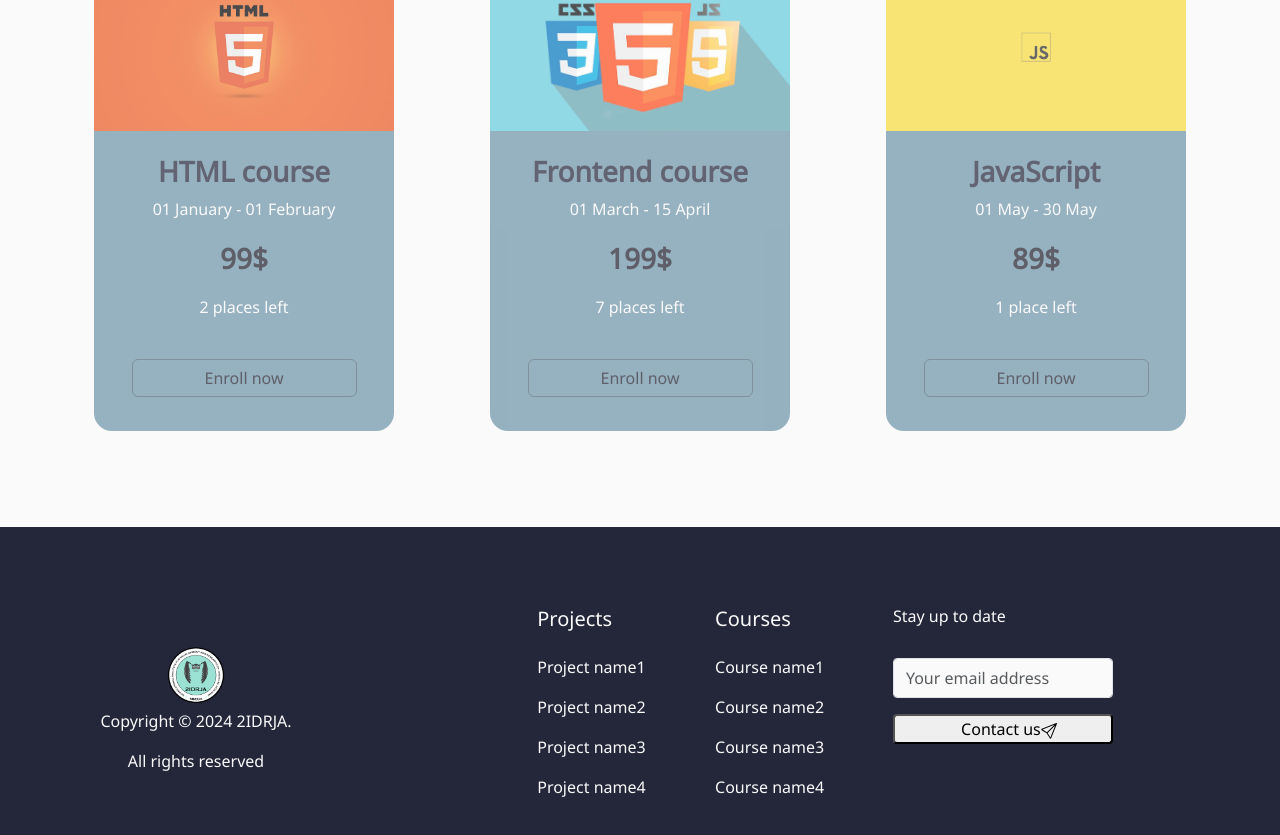
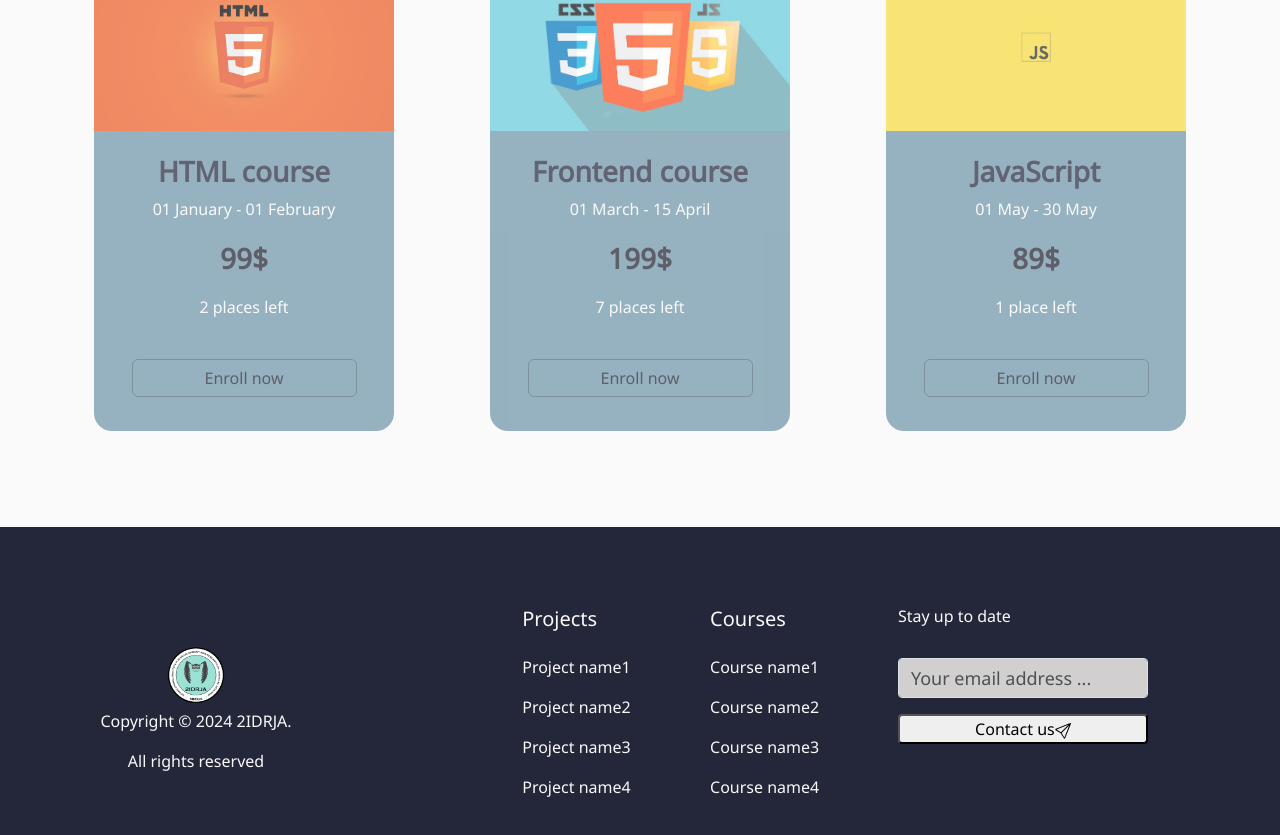
Before and after one commit to fpstj/2idrja_react_app, a React (Create React App) app: page / in a window 1280 px wide. Shown: the part 3073-3908 px from the top of the page. Built offline with nearby package versions, Linux system fonts and the light colour scheme.

Commit message:
footer fix email

```diff
--- a/src/components/ui/Footer.css
+++ b/src/components/ui/Footer.css
@@ -1,11 +1,14 @@
 .contact-us-form {
-  min-width: 220px;
+  min-width: 250px;
   min-height: 20px;
   border-radius: 4px !important;
+  background-color: rgb(209, 207, 207) !important;
+  font-size: 18px !important;
 }
 
 .contact-us-btn {
-  max-width: 250px;
-  min-width: 220px;
+  /* max-width: 250px; */
+  min-width: 250px;
+  min-height: 20px !important;
   border-radius: 4px;
 }
--- a/src/components/ui/Footer.jsx
+++ b/src/components/ui/Footer.jsx
@@ -37,11 +37,11 @@ const Footer = () => {
             <h6 className="pb-4 text-start">Stay up to date</h6>
             <input
               type="email"
-              className="form-control contact-us-form"
-              placeholder="Your email address"
+              className="form-control contact-us-form email-contact"
+              placeholder="Your email address ..."
             />
 
-            <button className="contact-us-btn mt-3 ps-3 pe-1 ">
+            <button className="contact-us-btn mt-3 ps-1 pe-1 ">
               Contact us
               <img src={Send} alt="send" />
             </button>
```
